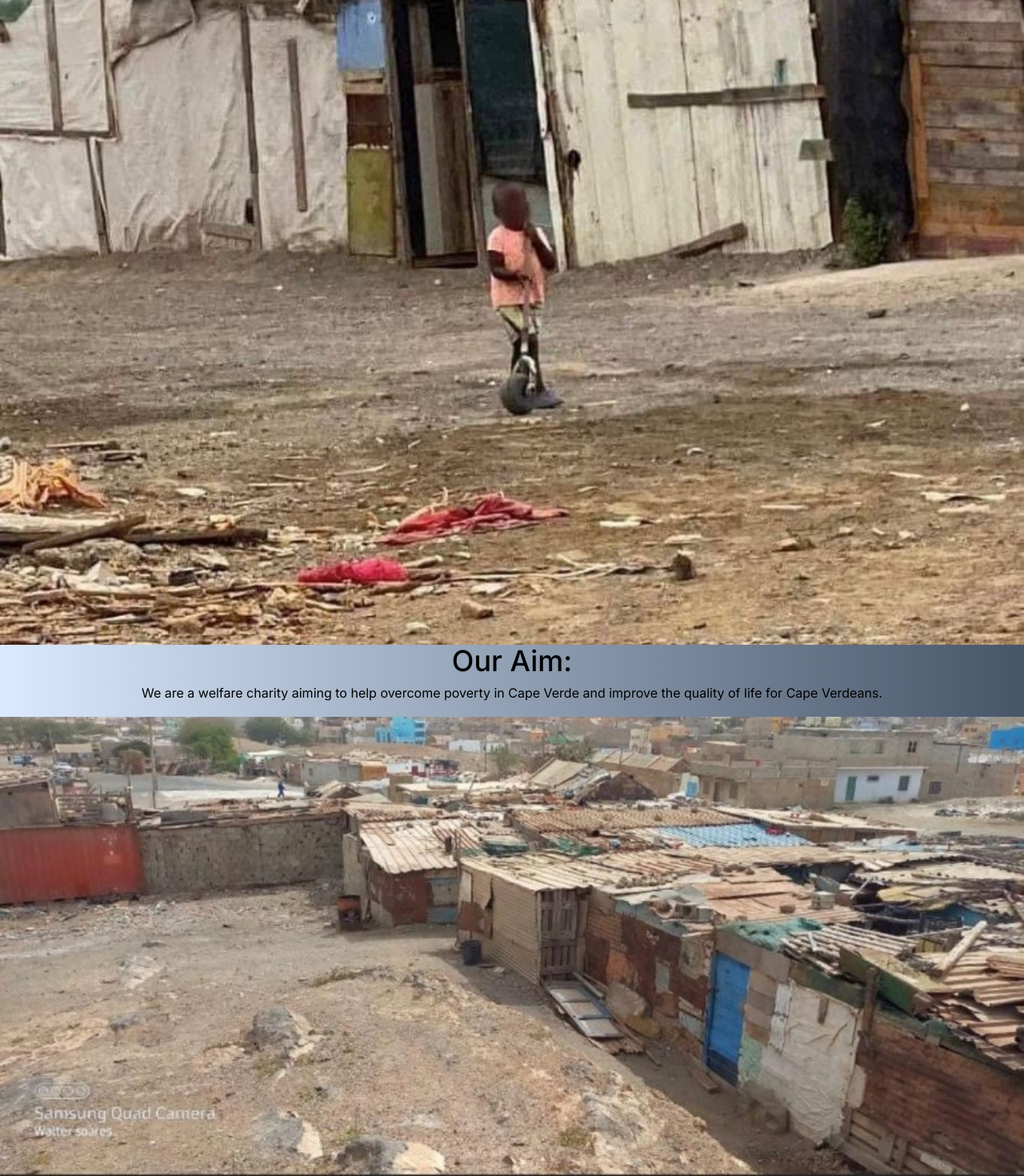
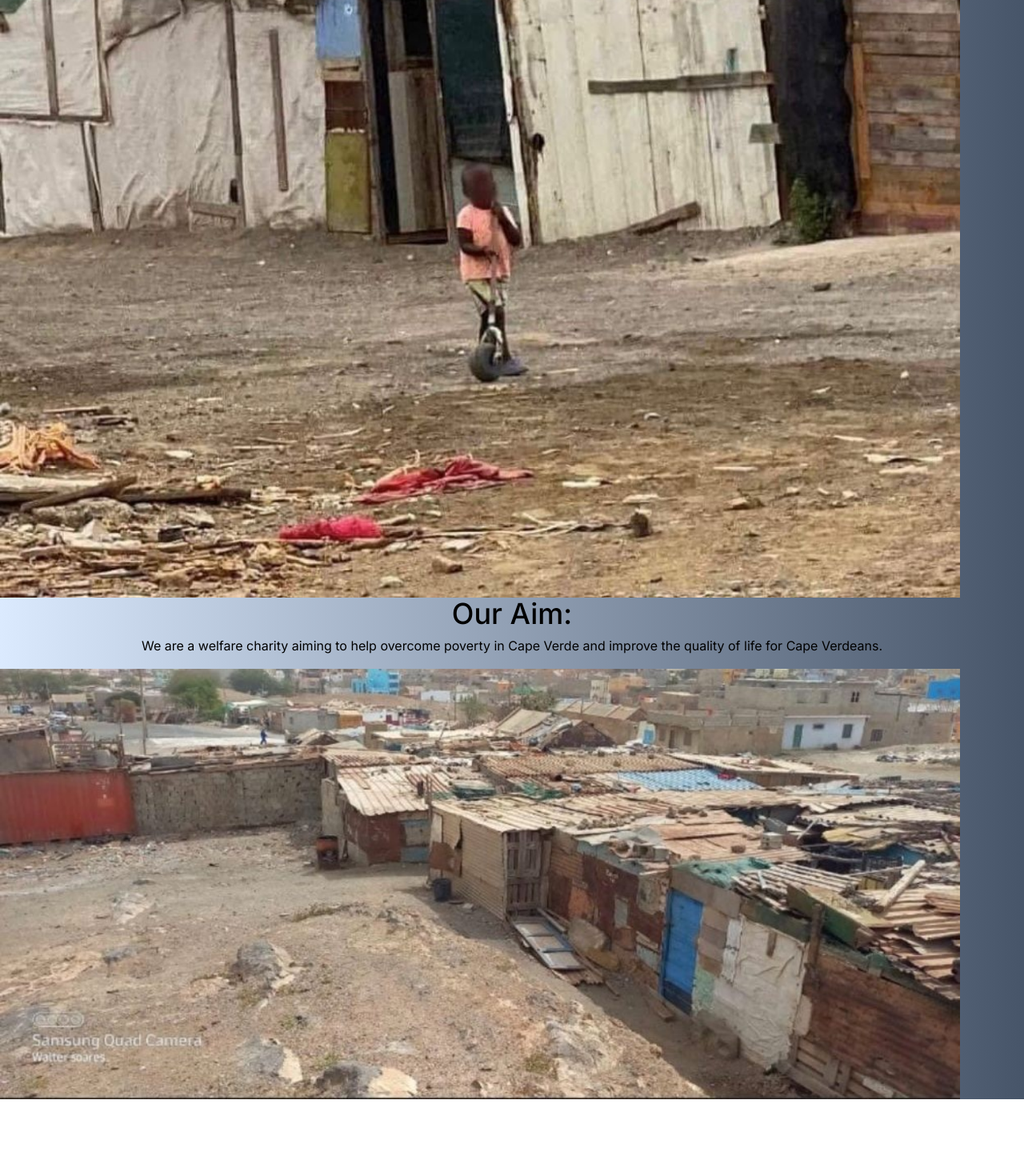
Before and after one commit to jacam666/capeverde, a Next.js app: page / in a window 1280 px wide. Shown: the part 204-1674 px from the top of the page at 80% size. After the commit the page ends 1578 px from the top, so only its background shows below. Built offline with nearby package versions, Linux system fonts and the light colour scheme.

Commit message:
reverted back to image tags as unable to deploy on vercel

```diff
--- a/src/app/page.tsx
+++ b/src/app/page.tsx
@@ -1,21 +1,21 @@
 import ResponsiveNavbar from "./components/ResponsiveNavbar";
 import 'mdb-react-ui-kit/dist/css/mdb.min.css';
 import "@fortawesome/fontawesome-free/css/all.min.css";
-//import Image from 'next/image'
+import Image from 'next/image'
 
 export default function Home() {
   return (
     <div className=' bg-gradient-to-r from-blue-100 to-slate-600' style={{ minHeight: '100vh' }}>
       <ResponsiveNavbar/>
-      <div className="w-full" >
-        <img src="/images/WhatsApp Image 2024-04-27 at 17.10.27_0fadff63.jpg" alt="verde" style={{ width: '100%'}} />
+      <div className="w-full" style={{ width: '100%' }}>
+        <Image src="/images/WhatsApp Image 2024-04-27 at 17.10.27_0fadff63.jpg" alt="verde" width={1200}  height={500} />
       </div>
       <div className="text-black">
         <h1 className="text-center text-4xl">Our Aim:</h1>
         <p className="px-3 text-center">We are a welfare charity aiming to help overcome poverty in Cape Verde and improve the quality of life for Cape Verdeans.</p>
       </div>
-      <div className="w-full" >
-        <img src="/images/WhatsApp Image 2024-04-27 at 17.10.27_34eda20e.jpg" alt="verde" style={{ width: '100%'}} />
+      <div className="w-full" style={{ width: '100%' }}>
+        <Image src="/images/WhatsApp Image 2024-04-27 at 17.10.27_34eda20e.jpg" alt="verde"  width={1200}  height={500}/>
       </div>
     </div>
   );
```
